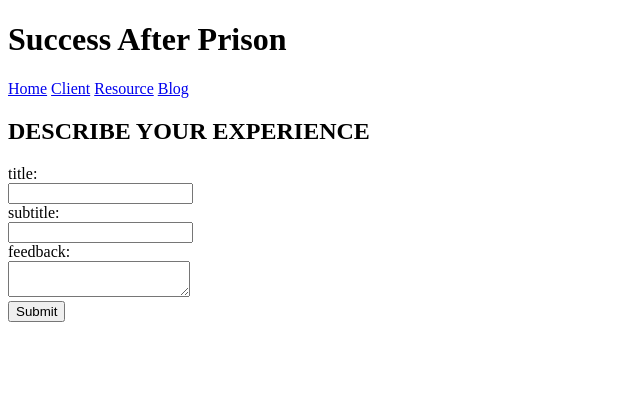
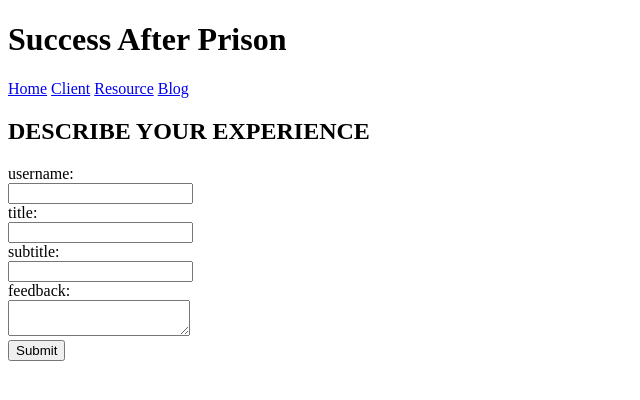
Before and after one commit to yahighness/s_a_p, a Django app: page /blog/ in a window 1280 px wide. Shown: the top 400 px of the page, without its empty margins (0-640 px from the left). Run offline with Django 3.2, Linux system fonts and the light colour scheme.

Commit message:
added username in blog template and created blog post

```diff
--- a/s_a_p/my_sap/templates/blog.html
+++ b/s_a_p/my_sap/templates/blog.html
@@ -16,6 +16,8 @@
 <h2>DESCRIBE YOUR EXPERIENCE</h2>
 <form action="" method="post">
     {% csrf_token %}
+	<label for="username"> username:</label><br>
+    <input type="text" id="username" name="username"><br>
 	<label for="title"> title:</label><br>
     <input type="text" id="title" name="title"><br>
 	<label for="subtitle"> subtitle:</label><br>
--- a/s_a_p/my_sap/views.py
+++ b/s_a_p/my_sap/views.py
@@ -1,15 +1,18 @@
 from django.shortcuts import render
 
 from django.contrib.auth.models import User
-from my_sap.models import Profile
+from my_sap.models import Post, Profile
 
 # Create your views here.
 def blog(request):
     # return render(request)
     if request.method == "POST":
-        print("title:", request.POST.get("title"))
-        print("subtitle:", request.POST.get("subtitle"))
-        print("feedback:", request.POST.get("body"))
+        title = request.POST.get("title")
+        subtitle = request.POST.get("subtitle")
+        feedback = request.POST.get("body")
+        username = request.POST["username"]
+        profile = Profile.objects.get(user__username=username)
+        feedback_post = Post.objects.create(title=title, subtitle=subtitle, body=feedback, author=profile)
     return render(
         request, "blog.html",
     )
```
Also changed, not shown: s_a_p/db.sqlite3.
